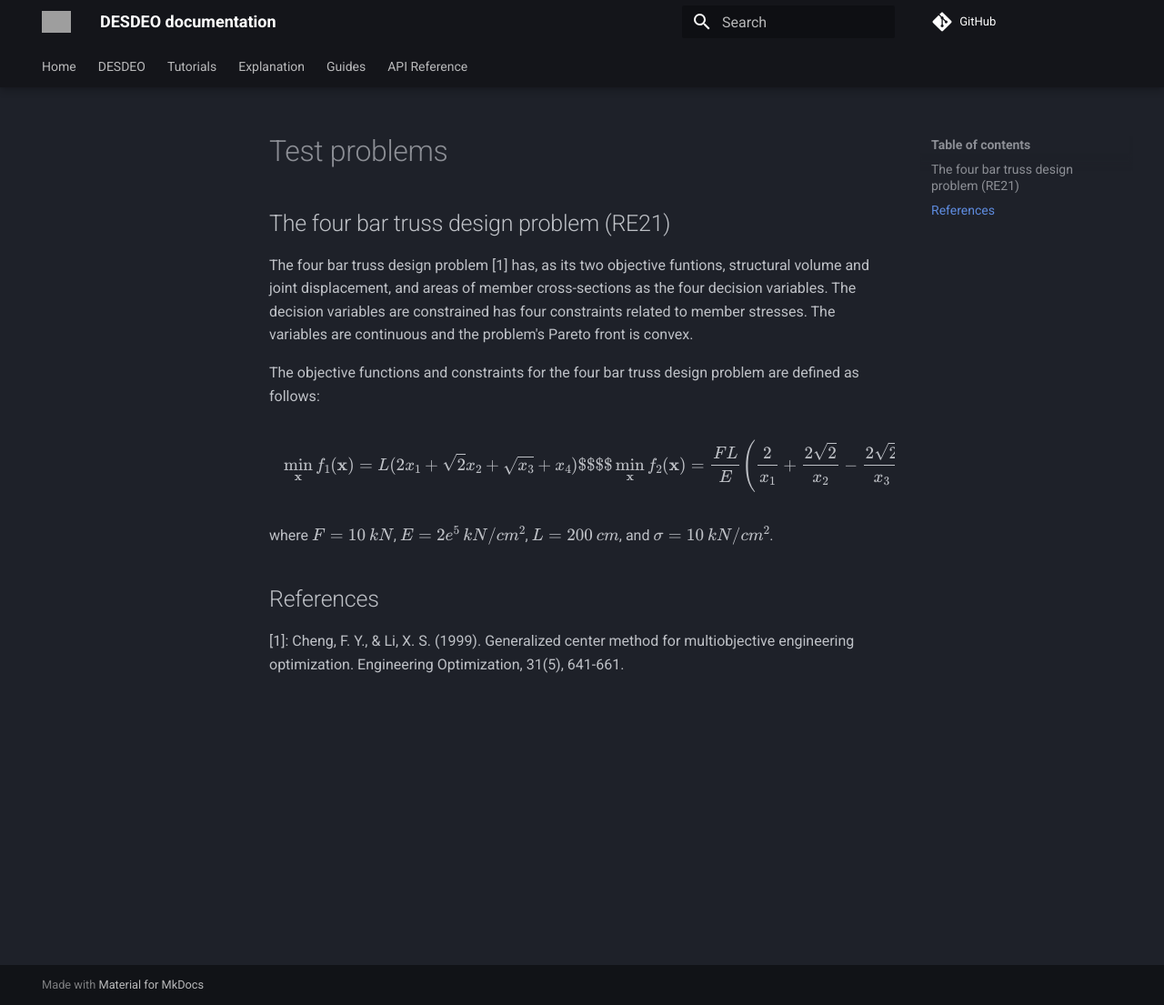
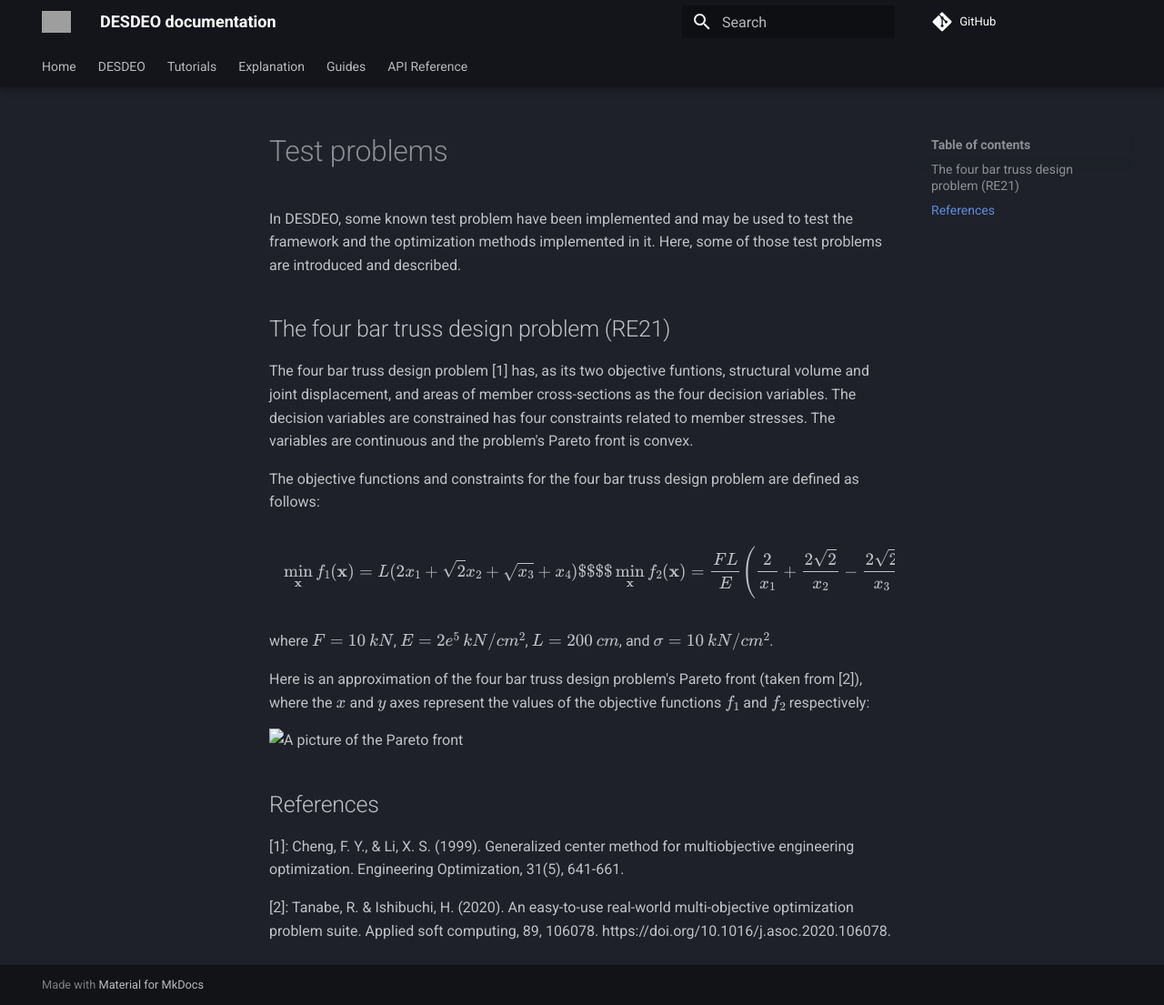
Before and after one commit to industrial-optimization-group/DESDEO, an MkDocs documentation site: the page built from docs/explanation/test_problems.md, in a window 1280 px wide and 1105 px high. Shown: the whole window at 91% size. Built offline with MkDocs 1.6.1 and Material for MkDocs 9.7.7, drawn with Linux system fonts in a browser that asks for light colours; comment, search, counter and statistics services are not loaded; grey boxes are pictures that could not be loaded.

Commit message:
Added an image of an approximation of the Pareto front for RE21. Also added the test problems page into the index.

```diff
--- a/docs/explanation/test_problems.md
+++ b/docs/explanation/test_problems.md
@@ -1,4 +1,7 @@
 # Test problems
+
+In DESDEO, some known test problem have been implemented and may be used to test the framework and the optimization methods implemented in it.
+Here, some of those test problems are introduced and described.
 
 ## The four bar truss design problem (RE21)
 
@@ -15,5 +18,11 @@
 
 where $F = 10$ $kN$, $E = 2e^5$ $kN/cm^2$, $L = 200$ $cm$, and $\sigma = 10$ $kN/cm^2$.
 
+Here is an approximation of the four bar truss design problem's Pareto front (taken from [2]), where the $x$ and $y$ axes represent the values of the objective functions $f_1$ and $f_2$ respectively:
+
+<img src="../assets/re21_pf_ss.png" alt="A picture of the Pareto front" width="400"/>
+
 ## References
 [1]: Cheng, F. Y., & Li, X. S. (1999). Generalized center method for multiobjective engineering optimization. Engineering Optimization, 31(5), 641-661.
+
+[2]: Tanabe, R. & Ishibuchi, H. (2020). An easy-to-use real-world multi-objective optimization problem suite. Applied soft computing, 89, 106078. https://doi.org/10.1016/j.asoc.2020.106078.
```
Also changed, not shown: docs/explanation/index.md (+8 -0 lines), docs/assets/re21_pf_ss.png (added), 2 other files.
